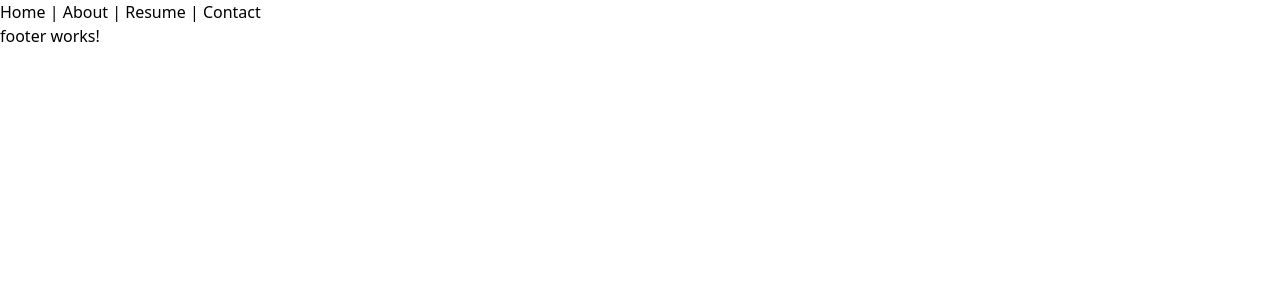
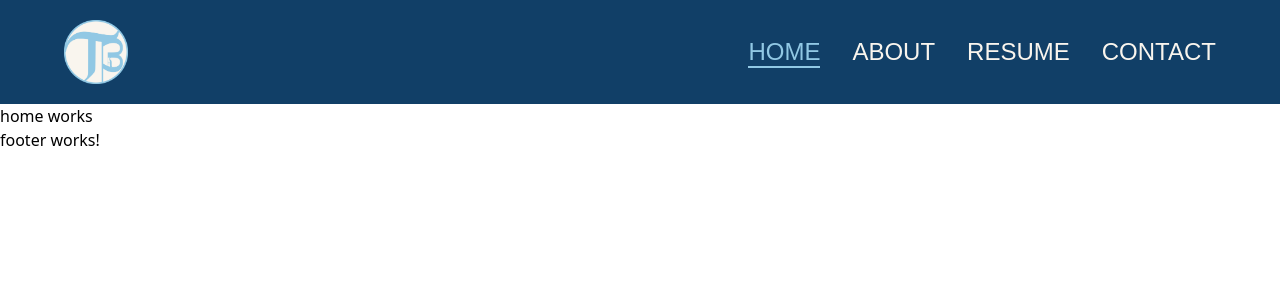
Before and after one commit to Tthide/Personal-Portfolio, an Angular app: page /home in a window 1280 px wide. Before the commit this address led to /. Shown: the top 300 px of the page. Built offline with nearby package versions, Linux system fonts and the light colour scheme; a web font is replaced by a local one.

Commit message:
feat: header

```diff
--- a/src/app/app.routes.ts
+++ b/src/app/app.routes.ts
@@ -5,7 +5,8 @@ import { ResumeComponent } from './resume/resume';
 import { ContactComponent } from './contact/contact';
 
 export const routes: Routes = [
-  { path: '', component: HomeComponent },
+  { path: '', redirectTo: '/home', pathMatch: 'full' },
+  { path: 'home', component: HomeComponent },
   { path: 'about', component: AboutComponent },
   { path: 'resume', component: ResumeComponent },
   { path: 'contact', component: ContactComponent },
--- a/src/app/shared/header/header.ts
+++ b/src/app/shared/header/header.ts
@@ -1,23 +1,47 @@
 import { Component } from '@angular/core';
-import { RouterLink, RouterOutlet } from '@angular/router';
+import { RouterLink, RouterLinkActive } from '@angular/router';
 
 @Component({
   selector: 'app-header',
-  imports: [RouterLink,RouterOutlet],
+  standalone: true,
+  imports: [RouterLink, RouterLinkActive],
   template: `
-    <nav>
-      <a routerLink="/">Home</a>
-      |
-      <a routerLink="/about">About</a>
-            |
-      <a routerLink="/resume">Resume</a>
-            |
-      <a routerLink="/contact">Contact</a>
-    </nav>
-    <router-outlet />
+    <header class="bg-primary text-light font-konkhmer sticky px-16 py-5">
+      <div class="flex justify-between items-center">
+        <!-- Logo image -->
+        <a routerLink="/home" class="w-16 h-16 flex items-center justify-center">
+                <img src="./Main_Logo.png" alt="Logo" fill class="w-full h-full object-contain" />
+        </a>
+
+
+        <!-- Navigation -->
+        <nav class="flex items-end space-x-8">
+          <a routerLink="/home"
+             routerLinkActive="text-accent after:w-full"
+             [routerLinkActiveOptions]="{ exact: true }"
+             class="relative text-2xl after:absolute after:bottom-0 after:left-0 after:h-0.5 after:w-0 after:bg-accent after:transition-all after:duration-300 hover:after:w-full transition-colors">
+            HOME
+          </a>
+          <a routerLink="/about"
+             routerLinkActive="text-accent after:w-full"
+             class="relative text-2xl after:absolute after:bottom-0 after:left-0 after:h-0.5 after:w-0 after:bg-accent after:transition-all after:duration-300 hover:after:w-full transition-colors">
+            ABOUT
+          </a>
+          <a routerLink="/resume"
+             routerLinkActive="text-accent after:w-full"
+             class="relative text-2xl after:absolute after:bottom-0 after:left-0 after:h-0.5 after:w-0 after:bg-accent after:transition-all after:duration-300 hover:after:w-full transition-colors">
+            RESUME
+          </a>
+          <a routerLink="/contact"
+             routerLinkActive="text-accent after:w-full"
+             class="relative text-2xl after:absolute after:bottom-0 after:left-0 after:h-0.5 after:w-0 after:bg-accent after:transition-all after:duration-300 hover:after:w-full transition-colors">
+            CONTACT
+          </a>
+        </nav>
+      </div>
+    </header>
+
   `,
-  styles: ``
+  styles: []
 })
-export class HeaderComponent {
-
-}
+export class HeaderComponent { }
```
Also changed, not shown: public/Main_Logo.png (added).
